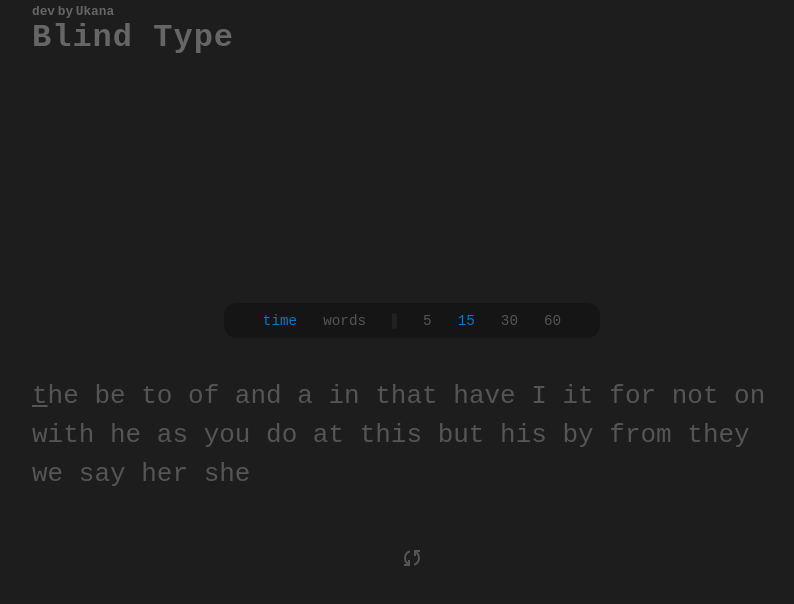
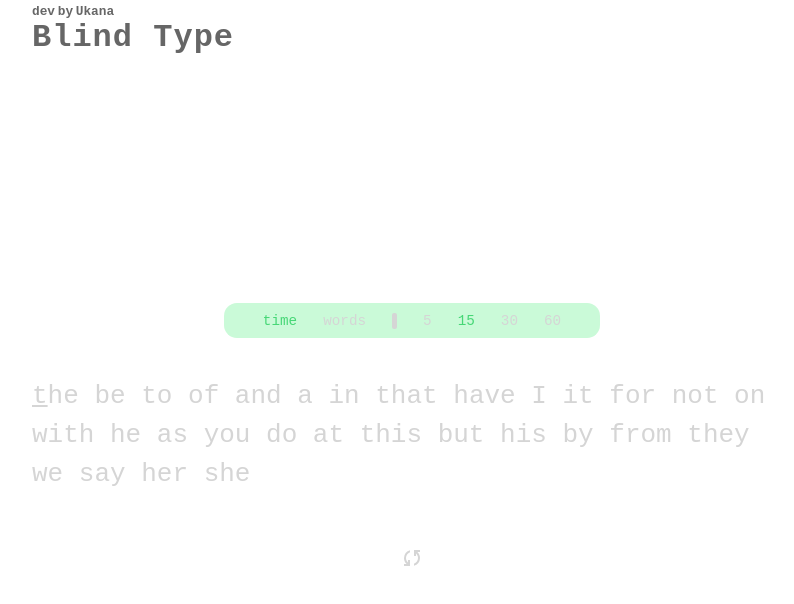
Before and after one commit to UkanaBastreet/blind-type, a React (Create React App) app: page / in a window 1280 px wide. Shown: the top 604 px of the page, without its empty margins (228-1022 px from the left). Built offline with nearby package versions, Linux system fonts and the light colour scheme.

Commit message:
refactor styles: replace hardcoded colors with CSS variables for consistency

```diff
--- a/src/App.css
+++ b/src/App.css
@@ -1,3 +1,5 @@
+@import url('./vars.css');
+
 * {
   margin: 0;
   padding: 0;
@@ -16,7 +18,7 @@ body,
 .App {
   color: white;
   letter-spacing: 0.1rem;
-  background-color: #1d1d1d;
+  background-color: var(--main-bg-color);
   padding: 0 20rem;
   position: relative;
   display: flex;
@@ -53,41 +55,3 @@ main {
   width: 100%;
   height: 100%;
 }
-
-
-.text {
-  color: #4c4c4c;
-}
-
-.wrong-text {
-  color: #ee4545;
-}
-
-.blue-text {
-  color: #007acc;
-}
-
-.Word {
-  font-size: 20px;
-}
-
-.Word.current {
-  text-decoration: underline solid #4c4c4c;
-}
-
-.Word.incorrect {
-  text-decoration: underline solid #ee4545;
-}
-
-.Letter {
-  color: #4c4c4c;
-}
-
-.Letter.current {
-  color: #d4d4d4;
-  text-decoration: underline solid #d4d4d4;
-}
-
-.Letter.done {
-  color: #007acc;
-}
--- a/src/components/GameField/TextField/TextField.scss
+++ b/src/components/GameField/TextField/TextField.scss
@@ -14,13 +14,13 @@
     transition: 0.2s;
   }
   .pending-text {
-    color: #555;
+    color: var(--sub-color);
   }
   .current-char {
-    color: #555;
+    color: var(--sub-color);
     text-decoration: underline;
   }
   .completed-text {
-    color: #007acc;
+    color: var(--main-color);
   }
 }
--- a/src/components/GameField/Timer/Timer.scss
+++ b/src/components/GameField/Timer/Timer.scss
@@ -3,5 +3,5 @@
   width: fit-content;
   font-size: 2rem;
   line-height: 3rem;
-  color: #007acc;
+  color: var(--main-color);
 }
--- a/src/components/GamePanel/GamePanel.scss
+++ b/src/components/GamePanel/GamePanel.scss
@@ -8,17 +8,17 @@
     background: transparent;
     border: none;
     outline: none;
-    color: #555;
+    color: var(--sub-color);
     cursor: pointer;
     .icon {
       transition: 0.3s;
-      fill: #555;
+      fill: var(--sub-color);
       &:hover {
         fill: #fff;
       }
     }
     &:focus {
-      border: 2px solid#555;
+      border: 2px solidvar(--sub-color);
       border-radius: 5px;
     }
   }
--- a/src/components/GameResult/GameResultPanel/GameResultPanel.scss
+++ b/src/components/GameResult/GameResultPanel/GameResultPanel.scss
@@ -6,23 +6,24 @@
   flex: 1;
   .btn {
     display: flex;
-    justify-content: center;align-items: center;
+    justify-content: center;
+    align-items: center;
     height: 50px;
     width: 90px;
     background: transparent;
     border: none;
     outline: none;
-    color: #555;
+    color: var(--sub-color);
     cursor: pointer;
     .icon {
       transition: 0.3s;
-      fill: #555;
+      fill: var(--sub-color);
       &:hover {
         fill: #fff;
       }
     }
     &:focus {
-      border: 2px solid#555;
+      border: 2px solid var(--sub-color);
       border-radius: 5px;
     }
   }
--- a/src/components/GameResult/GameResultStatistic/GameResultStatistic.scss
+++ b/src/components/GameResult/GameResultStatistic/GameResultStatistic.scss
@@ -5,7 +5,7 @@
   .base-info {
   }
   .graph {
-    background: #000;
+    background: var(--sub-bg-color);
     height: 100%;
     flex: 1;
   }
@@ -13,7 +13,6 @@
     display: flex;
     width: 100%;
     justify-content: space-between;
-
   }
 }
 .info-item {
@@ -27,10 +26,10 @@
     font-size: 32px;
   }
   .name {
-    color: #555;
+    color: var(--sub-color);
   }
   .value {
-    color: #007acc;
+    color: var(--main-color);
     font-size: 2em;
   }
 }
--- a/src/components/ModePanel/ModePanel.scss
+++ b/src/components/ModePanel/ModePanel.scss
@@ -2,7 +2,7 @@
   margin-top: 2rem;
   width: 40%;
   display: flex;
-  background-color: #151515;
+  background-color: var(--sub-bg-color);
   border-radius: 1rem;
   justify-content: center;
   padding: 0.7rem 3rem;
@@ -17,7 +17,7 @@
   .separator {
     border-radius: 2px;
     height: 100%;
-    background-color: #5553;
+    background-color: var(--sub-color);
     width: 5px;
   }
   .btn {
@@ -26,13 +26,13 @@
     border: none;
     outline: none;
     background-color: transparent;
-    color: #555;
+    color: var(--sub-color);
     cursor: pointer;
     &.active {
-      color: #007acc;
+      color: var(--main-color);
     }
     &:hover {
-      color: #fff;
+      color: var(--text-color);
     }
   }
   &.hidden {
--- a/src/ui/Layout.tsx
+++ b/src/ui/Layout.tsx
@@ -8,7 +8,7 @@ export const Layout: FC<LayoutProps> = ({ children }) => {
   return (
     <>
       <Header />
-      <main>{children}</main>
+      <main className="dino">{children}</main>
     </>
   );
 };
--- /dev/null
+++ b/src/vars.css
@@ -0,0 +1,17 @@
+.vscode {
+    --main-color: #007acc;
+    --sub-color: #4c4c4c;
+    --text-color: #d4d4d4;
+    --main-bg-color: #1d1d1d;
+    --sub-bg-color: #151515;
+    --incorrect-color: #ee4545;
+}
+
+.dino {
+    --main-color: #46d776;
+    --sub-color: #d5d5d5;
+    --text-color: #1d221f;
+    --main-bg-color: #ffffff;
+    --sub-bg-color: #cafad8;
+    --incorrect-color: #ff5f5f;
+}
```
